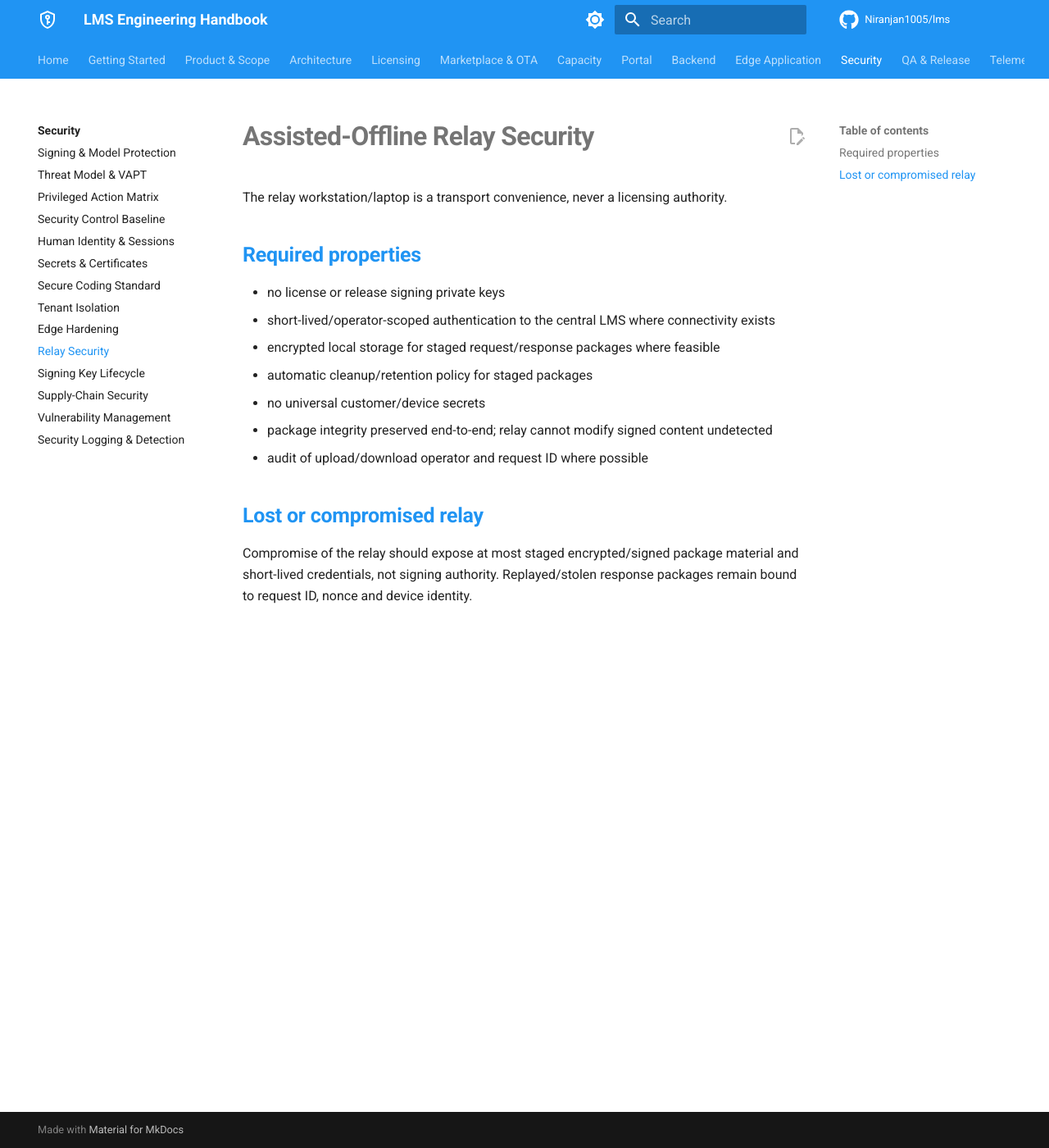
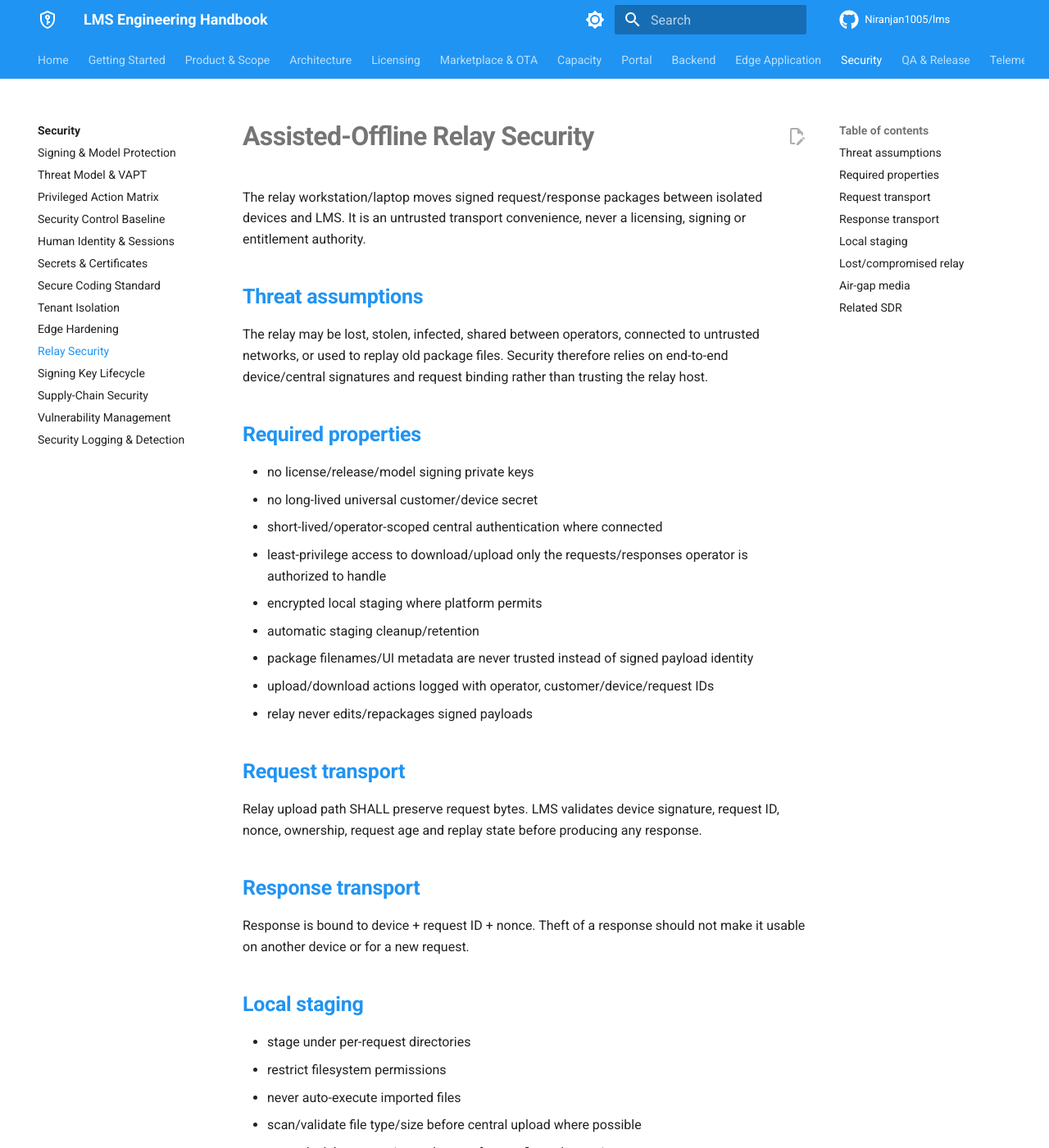
Before and after one commit to Niranjan1005/lms, an MkDocs documentation site: the page built from docs/security/relay-security.md, in a window 1280 px wide and 1400 px high. Shown: the whole window at 82% size. Built offline with MkDocs 1.6.1 and Material for MkDocs 9.7.7, drawn with Linux system fonts in a browser that asks for light colours; comment, search, counter and statistics services are not loaded; some of the changed text lies outside the part shown.

Commit message:
docs: deepen relay security threat model

```diff
--- a/docs/security/relay-security.md
+++ b/docs/security/relay-security.md
@@ -1,17 +1,48 @@
 # Assisted-Offline Relay Security
 
-The relay workstation/laptop is a transport convenience, never a licensing authority.
+The relay workstation/laptop moves signed request/response packages between isolated devices and LMS. It is an untrusted transport convenience, never a licensing, signing or entitlement authority.
+
+## Threat assumptions
+
+The relay may be lost, stolen, infected, shared between operators, connected to untrusted networks, or used to replay old package files. Security therefore relies on end-to-end device/central signatures and request binding rather than trusting the relay host.
 
 ## Required properties
 
-- no license or release signing private keys
-- short-lived/operator-scoped authentication to the central LMS where connectivity exists
-- encrypted local storage for staged request/response packages where feasible
-- automatic cleanup/retention policy for staged packages
-- no universal customer/device secrets
-- package integrity preserved end-to-end; relay cannot modify signed content undetected
-- audit of upload/download operator and request ID where possible
+- no license/release/model signing private keys
+- no long-lived universal customer/device secret
+- short-lived/operator-scoped central authentication where connected
+- least-privilege access to download/upload only the requests/responses operator is authorized to handle
+- encrypted local staging where platform permits
+- automatic staging cleanup/retention
+- package filenames/UI metadata are never trusted instead of signed payload identity
+- upload/download actions logged with operator, customer/device/request IDs
+- relay never edits/repackages signed payloads
 
-## Lost or compromised relay
+## Request transport
 
-Compromise of the relay should expose at most staged encrypted/signed package material and short-lived credentials, not signing authority. Replayed/stolen response packages remain bound to request ID, nonce and device identity.
+Relay upload path SHALL preserve request bytes. LMS validates device signature, request ID, nonce, ownership, request age and replay state before producing any response.
+
+## Response transport
+
+Response is bound to device + request ID + nonce. Theft of a response should not make it usable on another device or for a new request.
+
+## Local staging
+
+- stage under per-request directories
+- restrict filesystem permissions
+- never auto-execute imported files
+- scan/validate file type/size before central upload where possible
+- securely delete or expire packages after configured retention
+- avoid retaining decrypted model/application content; relay transports encrypted/signed artifacts
+
+## Lost/compromised relay
+
+Expected blast radius is limited to staged signed/encrypted package material and short-lived credentials. Response replay remains rejected by device request/revision state. On suspected compromise: revoke relay/operator session, rotate exposed integration credentials, review audit history and invalidate pending workflow material where practical.
+
+## Air-gap media
+
+When removable media replaces a relay application, the same signed request/response protocol applies. Operator procedure should use controlled media, malware scanning where available and clean staging systems, but media possession still grants no signing authority.
+
+## Related SDR
+
+`SDR-OFF-003` through `SDR-OFF-009`, `SDR-SEC-005`, `SDR-SEC-010`
```
